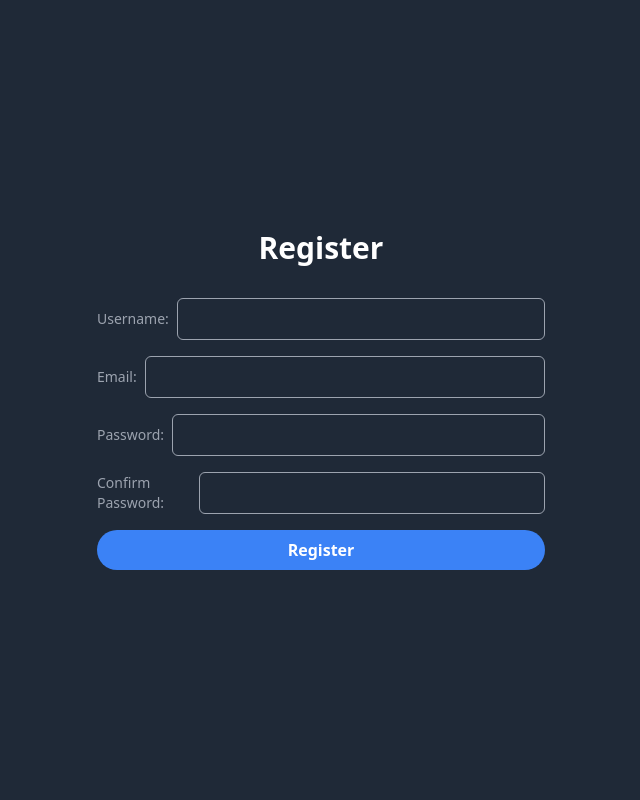
After one commit to RahulRST/VibeShift, a Django app: page /register/ in a window 1280 px wide. The commit adds this page. Shown: the whole page, without its empty margins (319-959 px from the left). Run offline with Django 5.2, Linux system fonts and the light colour scheme.

Commit message:
user authentication added

```diff
--- a/VibeShift/settings.py
+++ b/VibeShift/settings.py
@@ -43,6 +43,8 @@ INSTALLED_APPS = [
     "django.contrib.staticfiles",
     "player"
 ]
+
+AUTH_USER_MODEL = "player.User"
 
 MIDDLEWARE = [
     "django.middleware.security.SecurityMiddleware",
--- a/VibeShift/urls.py
+++ b/VibeShift/urls.py
@@ -23,6 +23,5 @@ from VibeShift import settings
 from player import views
 
 urlpatterns = [
-  path('', views.home, name='home'),
-  path('music/', include('player.urls')),  # Include app URLs with a prefix 'music/'
+  path('', include('player.urls')),  # Include app URLs with a prefix 'music/'
 ] + static(settings.MEDIA_URL, document_root=settings.MEDIA_ROOT)
--- /dev/null
+++ b/player/forms.py
@@ -0,0 +1,42 @@
+from django import forms
+from django.contrib.auth import authenticate
+
+from player.models import User
+
+
+class LoginForm(forms.Form):
+    username = forms.CharField(max_length=100)
+    password = forms.CharField(widget=forms.PasswordInput)
+
+    def clean(self):
+        cleaned_data = super().clean()
+        username = cleaned_data.get('username')
+        password = cleaned_data.get('password')
+        user = authenticate(username=username, password=password)
+        if not user:
+            raise forms.ValidationError('Invalid username or password.')
+        return cleaned_data
+
+class RegistrationForm(forms.Form):
+    username = forms.CharField(max_length=100)
+    email = forms.EmailField()
+    password1 = forms.CharField(widget=forms.PasswordInput)
+    password2 = forms.CharField(widget=forms.PasswordInput, label="Confirm Password")
+
+    def clean(self):
+        cleaned_data = super().clean()
+        password1 = cleaned_data.get('password1')
+        password2 = cleaned_data.get('password2')
+        if password1 and password1 != password2:
+            raise forms.ValidationError('Passwords don\'t match.')
+        return cleaned_data
+
+    def save(self, commit=True):
+        user = User.objects.create_user(
+            self.cleaned_data['username'],
+            self.cleaned_data['email'],
+            self.cleaned_data['password1']
+        )
+        if commit:
+            user.save()
+        return user
--- a/player/models.py
+++ b/player/models.py
@@ -1,4 +1,10 @@
 from django.db import models
+from django.contrib.auth.models import AbstractUser
+
+class User(AbstractUser):
+    username = models.CharField(max_length=100, unique=True)
+    email = models.EmailField(unique=True)
+    password = models.CharField(max_length=100)
 
 class Song(models.Model):
     title = models.CharField(max_length=255)
--- /dev/null
+++ b/player/templates/music_player/register.html
@@ -0,0 +1,36 @@
+<!DOCTYPE html>
+<html lang="en">
+<head>
+  <meta charset="UTF-8">
+  <title>VibeShift - Register</title>
+  <link href="https://unpkg.com/tailwindcss@^2/dist/tailwind.min.css" rel="stylesheet">
+</head>
+<body class="bg-gray-800 text-white h-screen min-h-screen flex flex-col">
+  <div class="container mx-auto px-4 py-16 flex flex-col items-center justify-center h-full">
+    <h1 class="text-3xl font-bold mb-4 text-white">Register</h1>
+    <form action="{% url 'register' %}" method="post" class="flex flex-col space-y-4 w-full max-w-md">
+      {% csrf_token %}
+      <div class="flex items-center mb-2">
+        <label for="username" class="text-gray-400 text-sm mr-2">Username:</label>
+        <input type="text" id="username" name="username" class="rounded-md bg-transparent border border-gray-400 px-3 py-2 text-white focus:outline-none focus:ring-2 focus:ring-blue-600 focus:ring-opacity-50 w-full">
+      </div>
+      <div class="flex items-center mb-2">
+        <label for="email" class="text-gray-400 text-sm mr-2">Email:</label>
+        <input type="email" id="email" name="email" class="rounded-md bg-transparent border border-gray-400 px-3 py-2 text-white focus:outline-none focus:ring-2 focus:ring-blue-600 focus:ring-opacity-50 w-full">
+      </div>
+      <div class="flex items-center mb-2">
+        <label for="password1" class="text-gray-400 text-sm mr-2">Password:</label>
+        <input type="password" id="password1" name="password1" class="rounded-md bg-transparent border border-gray-400 px-3 py-2 text-white focus:outline-none focus:ring-2 focus:ring-blue-600 focus:ring-opacity-50 w-full">
+      </div>
+      <div class="flex items-center mb-2">
+        <label for="password2" class="text-gray-400 text-sm mr-2">Confirm Password:</label>
+        <input type="password" id="password2" name="password2" class="rounded-md bg-transparent border border-gray-400 px-3 py-2 text-white focus:outline-none focus:ring-2 focus:ring-blue-600 focus:ring-opacity-50 w-full">
+      </div>
+      <button type="submit" class="bg-blue-500 hover:bg-blue-700 text-white font-bold py-2 rounded-full px-4">Register</button>
+    </form>
+    {% if error_message %}
+      <p style="color: red;">{{ error_message }}</p>
+    {% endif %}
+  </div>
+</body>
+</html>
--- a/player/urls.py
+++ b/player/urls.py
@@ -3,5 +3,9 @@ from django.urls import path
 from . import views
 
 urlpatterns = [
+  path('', views.home, name='home'),
   path('search/', views.home, name='search'),
+  path('login/', views.login_view, name='login'),
+  path('register/', views.register_view, name='register'),
+  path('logout/', views.logout_view, name='logout'),
 ]
--- a/player/views.py
+++ b/player/views.py
@@ -1,7 +1,41 @@
 from datetime import date
 from django.shortcuts import render, get_object_or_404
 
-from player.models import Song
+from player.models import Song, User
+from django.shortcuts import render, redirect
+from django.contrib.auth import authenticate, login, logout
+from .forms import LoginForm, RegistrationForm
+
+def login_view(request):
+    if request.method == 'POST':
+        form = LoginForm(request.POST)
+        if form.is_valid():
+            username = form.cleaned_data['username']
+            password = form.cleaned_data['password']
+            user = authenticate(username=username, password=password)
+            print("Done")
+            if user:
+                login(request, user)
+                return redirect('home')  # Redirect to your home page after login
+            else:
+                form.add_error(None, 'Invalid username or password.')
+    else:
+        form = LoginForm()
+    return render(request, 'music_player/login.html', {'form': form})
+
+def register_view(request):
+    if request.method == 'POST':
+        form = RegistrationForm(request.POST)
+        if form.is_valid():
+            form.save()
+            return redirect('login')  # Redirect to login page after registration
+    else:
+        form = RegistrationForm()
+    return render(request, 'music_player/register.html', {'form': form})
+
+def logout_view(request):
+    logout(request)
+    return redirect('home')
 
 def home(request):
   songs = Song.objects.all()
```
Also changed, not shown: player/templates/music_player/home.html (+10 -3 lines), player/templates/music_player/login.html (added, +32 -0 lines), README.md, db.sqlite3, player/migrations/0001_initial.py, player/migrations/0002_song_song_file.py (deleted).
